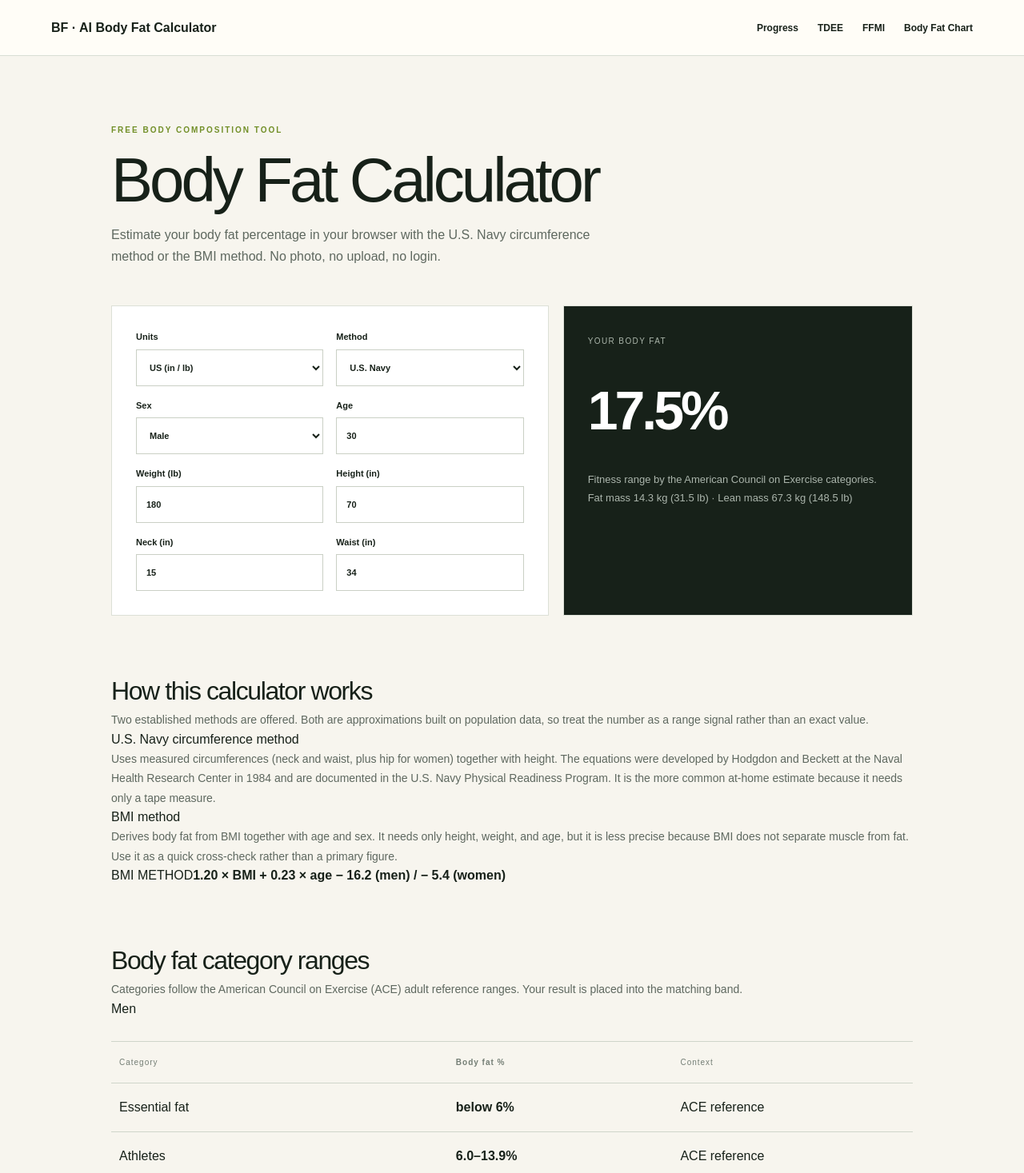
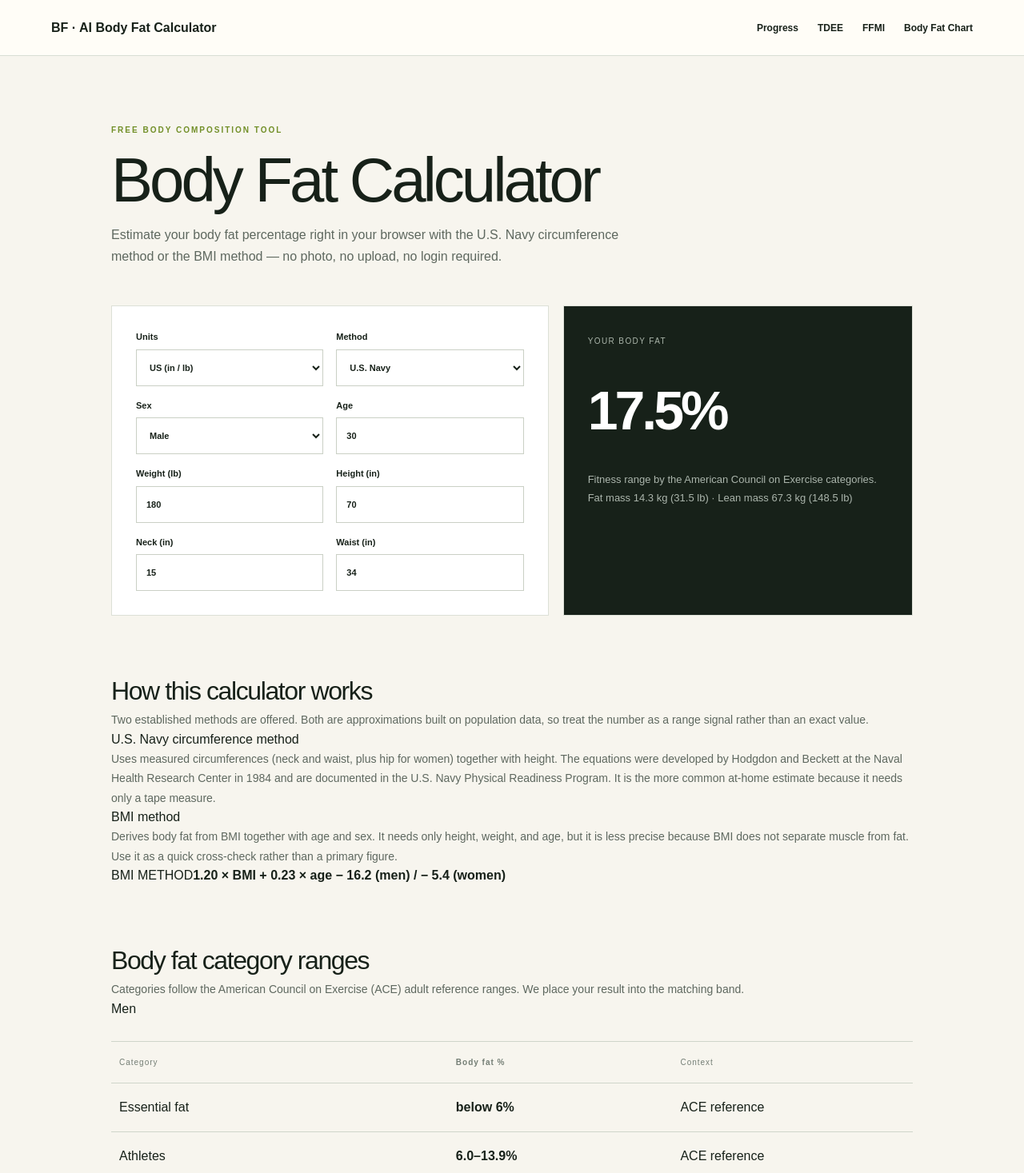
Before and after one commit to lincyang720/aibodyfactcalculator, a Next.js app: page /body-fat-calculator in a window 1280 px wide. Shown: the top 1467 px of the page at 80% size. Built offline with nearby package versions, Linux system fonts and the light colour scheme.

Commit message:
Copy polish: body-fat-calculator page wording (expression only, bands/tables/algorithm untouched)

```diff
--- a/app/body-fat-calculator/page.tsx
+++ b/app/body-fat-calculator/page.tsx
@@ -139,8 +139,8 @@ export default function BodyFatCalculatorPage() {
         <div className="tool-eyebrow">FREE BODY COMPOSITION TOOL</div>
         <h1>Body Fat Calculator</h1>
         <p className="tool-lede">
-          Estimate your body fat percentage in your browser with the U.S. Navy circumference method or
-          the BMI method. No photo, no upload, no login.
+          Estimate your body fat percentage right in your browser with the U.S. Navy circumference method or
+          the BMI method — no photo, no upload, no login required.
         </p>
 
         <div className="calc-layout">
@@ -240,7 +240,7 @@ export default function BodyFatCalculatorPage() {
                 </p>
               </>
             ) : (
-              <p>Enter your measurements to see an estimate.</p>
+              <p>Enter your measurements above to see your estimate.</p>
             )}
           </div>
         </div>
@@ -273,8 +273,8 @@ export default function BodyFatCalculatorPage() {
         <section className="content-block">
           <h2>Body fat category ranges</h2>
           <p>
-            Categories follow the American Council on Exercise (ACE) adult reference ranges. Your result
-            is placed into the matching band.
+            Categories follow the American Council on Exercise (ACE) adult reference ranges. We place
+            your result into the matching band.
           </p>
           <h3>Men</h3>
           <div className="chart-table">
```
